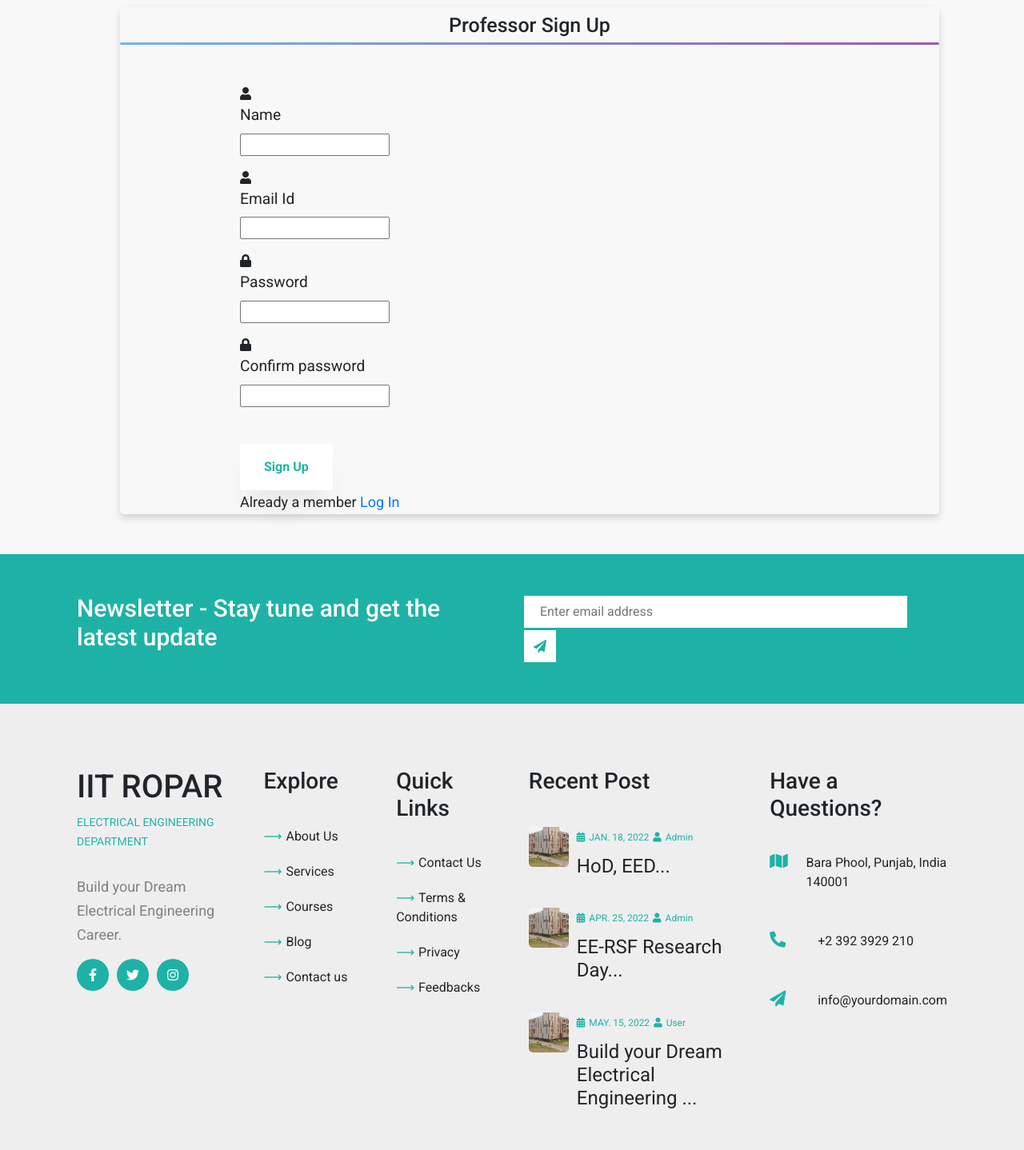
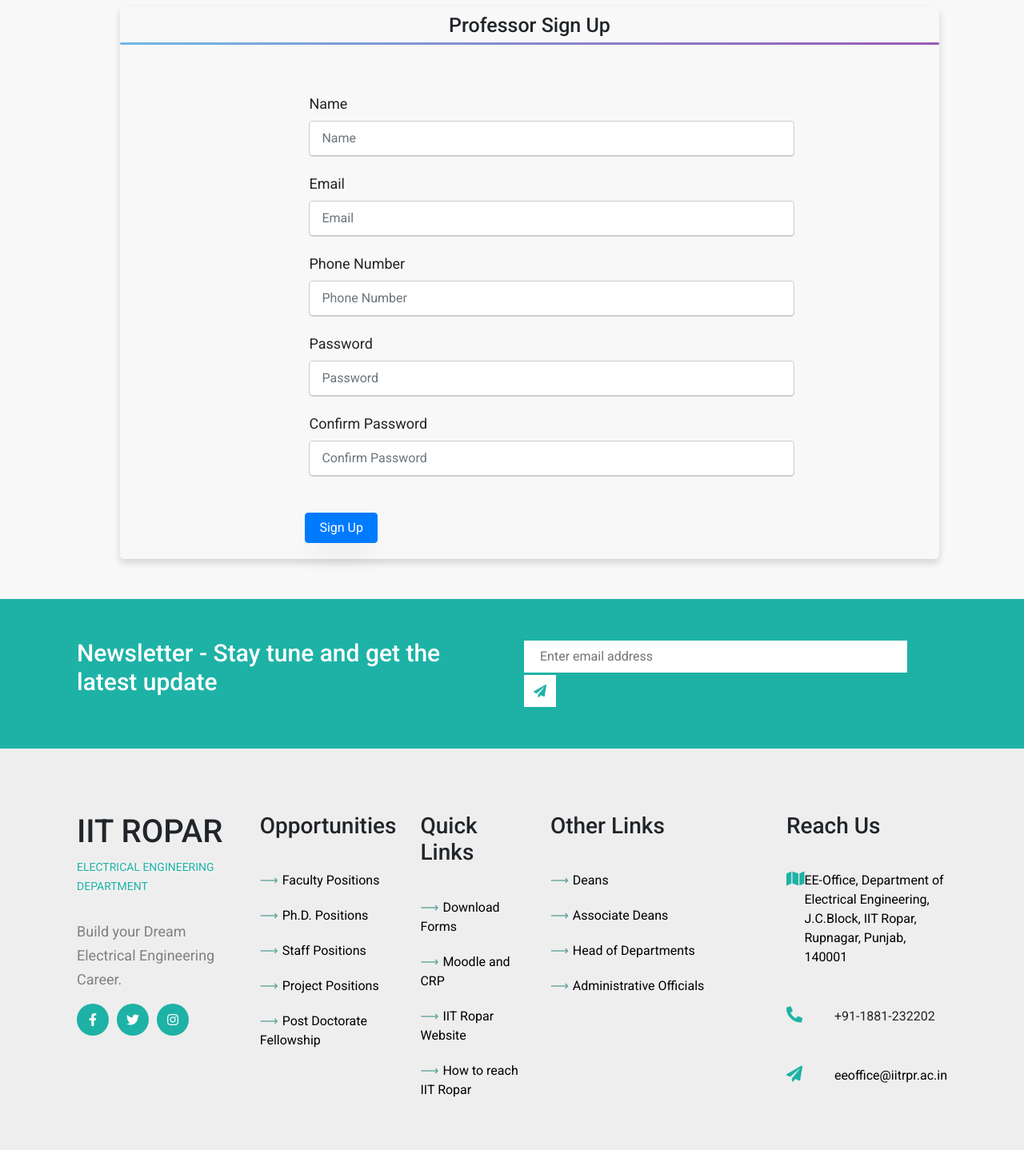
Before and after one commit to RaoJordan/DepartmentSite, a React (Create React App) app: page /signup in a window 1280 px wide. Shown: the part 192-1630 px from the top of the page at 80% size. Built offline with nearby package versions, Linux system fonts and the light colour scheme.

Commit message:
login and signup pages added with footer links updated

```diff
--- a/package.json
+++ b/package.json
@@ -12,6 +12,7 @@
     "@testing-library/react": "^13.2.0",
     "@testing-library/user-event": "^13.5.0",
     "@types/react-router": "^5.1.20",
+    "axios": "^1.5.1",
     "bootstrap": "^5.3.2",
     "google-maps-react": "^2.0.6",
     "material-icons": "^1.10.11",
--- a/src/components/common/footer/Footer.jsx
+++ b/src/components/common/footer/Footer.jsx
@@ -1,99 +1,137 @@
-import React from "react"
-import { blog } from "../../../dummydata"
-import "./footer.css"
+import React from "react";
+import { blog } from "../../../dummydata";
+import "./footer.css";
 
 const Footer = () => {
   return (
     <>
-      <section className='newletter'>
-        <div className='container flexSB'>
-          <div className='left row'>
+      <section className="newletter">
+        <div className="container flexSB">
+          <div className="left row">
             <h1>Newsletter - Stay tune and get the latest update</h1>
             <span></span>
           </div>
-          <div className='right row'>
-            <input type='text' placeholder='Enter email address' />
-            <i className='fa fa-paper-plane'></i>
+          <div className="right row">
+            <input type="text" placeholder="Enter email address" />
+            <i className="fa fa-paper-plane"></i>
           </div>
         </div>
       </section>
       <footer>
-        <div className='container padding'>
-          <div className='box logo'>
+        <div className="container padding">
+          <div className="box logo">
             <h1>IIT ROPAR</h1>
             <span>ELECTRICAL ENGINEERING DEPARTMENT</span>
             <p>Build your Dream Electrical Engineering Career.</p>
 
-            <i className='fab fa-facebook-f icon'></i>
-            <i className='fab fa-twitter icon'></i>
-            <i className='fab fa-instagram icon'></i>
+            <i className="fab fa-facebook-f icon"></i>
+            <i className="fab fa-twitter icon"></i>
+            <i className="fab fa-instagram icon"></i>
           </div>
-          <div className='box link'>
-            <h3>Explore</h3>
+          <div className="box link">
+            <h3>Opportunities</h3>
             <ul>
-              <li>About Us</li>
-              <li>Services</li>
-              <li>Courses</li>
-              <li>Blog</li>
-              <li>Contact us</li>
+              <li>
+                <a className="footerlinks" target="_blank" href="http://www.iitrpr.ac.in/jobs/faculty-positions">
+                  Faculty Positions
+                </a>
+              </li>
+              <li>
+                <a className="footerlinks" target="_blank" href="http://www.iitrpr.ac.in/jobs/project-positions">
+                  Ph.D. Positions
+                </a>
+              </li>
+              <li>
+                <a className="footerlinks" target="_blank" href="http://www.iitrpr.ac.in/staff-positions">
+                  Staff Positions
+                </a>
+              </li>
+              <li>
+                <a className="footerlinks" target="_blank" href="http://www.iitrpr.ac.in/how-apply">
+                  Project Positions
+                </a>
+              </li>
+              <li>
+                <a className="footerlinks" target="_blank" href="http://www.iitrpr.ac.in/institute-post-doctoral-fellowship">
+                  Post Doctorate Fellowship
+                </a>
+              </li>
             </ul>
           </div>
-          <div className='box link'>
+          <div className="box link">
             <h3>Quick Links</h3>
             <ul>
-              <li>Contact Us</li>
-              <li>Terms & Conditions</li>
-              <li>Privacy</li>
-              <li>Feedbacks</li>
+              <li>
+                <a className="footerlinks" target="_blank" href="http://www.iitrpr.ac.in/downloads/forms.html">
+                  Download Forms
+                </a>
+              </li>
+              <li>
+                <a className="footerlinks" target="_blank" href="http://www.iitrpr.ac.in/moodle">Moodle and CRP</a>
+              </li>
+              <li>
+                <a className="footerlinks" target="_blank" href="http://www.iitrpr.ac.in/">IIT Ropar Website</a>
+              </li>
+              <li>
+                <a className="footerlinks" target="_blank" href="https://www.google.co.in/maps/dir/Railway+Station+Rupnagar,%20%20+Ropar,+Punjab/Indian+Institute+of+Technology+Ropar+Transit+Campus/@30.9773189,76.5291587,16z/%20%20am=t/data=!3m1!4b1!4m13!4m12!1m5!1m1!1s0x39055439f7aebbc3:0x232ba8e4a5b48bae!2m2!1d76.5307591!2d30.9791349!1m5!1m1!%20%201s0x0:0x5d16c2617cfdbdb8!2m2!1d76.538868!2d30.9756394">
+                  How to reach IIT Ropar
+                </a>
+              </li>
             </ul>
           </div>
-          <div className='box'>
-            <h3>Recent Post</h3>
-            {blog.slice(0, 3).map((val) => (
-              <div className='items flex'>
-                <div className='img'>
-                  <img src={val.cover} alt='' />
-                </div>
-                <div className='text'>
-                  <span>
-                    <i className='fa fa-calendar-alt'></i>
-                    <label htmlFor=''>{val.date}</label>
-                  </span>
-                  <span>
-                    <i className='fa fa-user'></i>
-                    <label htmlFor=''>{val.type}</label>
-                  </span>
-                  <h4>{val.title.slice(0, 40)}...</h4>
-                </div>
-              </div>
-            ))}
-          </div>
-          <div className='box last'>
-            <h3>Have a Questions?</h3>
+          <div className="box link">
+            <h3>Other Links</h3>
             <ul>
               <li>
-                <i className='fa fa-map'></i>
-                Bara Phool, Punjab, India 140001
+                <a className="footerlinks" target="_blank" href="http://www.iitrpr.ac.in/deans">Deans</a>
               </li>
               <li>
-                <i className='fa fa-phone-alt'></i>
-                +2 392 3929 210
+                <a className="footerlinks" target="_blank" href="http://www.iitrpr.ac.in/associate-deans">
+                  Associate Deans
+                </a>
               </li>
               <li>
-                <i className='fa fa-paper-plane'></i>
-                info@yourdomain.com
+                <a className="footerlinks" target="_blank" href="http://www.iitrpr.ac.in/head-departments">
+                  Head of Departments
+                </a>
+              </li>
+              <li>
+                <a className="footerlinks" target="_blank" href="http://www.iitrpr.ac.in/administrative-officials">
+                  Administrative Officials
+                </a>
+              </li>
+            </ul>
+          </div>
+          <div className="box last">
+            <h3>Reach Us</h3>
+            <ul>
+              <li>
+                <i className="fa fa-map"></i>
+                <a className="footerlinks" target="_blank" href="https://www.google.com/maps/dir/Rupnagar+Old+Bus+Stand,+Chhota+Khera,+Basant+Nagar,+Rupnagar,+Punjab+140001/Indian+institute+of+Technology+Ropar,+Bara+Phool,+Punjab+140001/@30.974903,76.503119,13z/data=!4m14!4m13!1m5!1m1!1s0x3905543310e70e63:0x63397d7938035537!2m2!1d76.5338166!2d30.9669695!1m5!1m1!1s0x390554d4ffffffff:0xb81f1e2708c91100!2m2!1d76.4731998!2d30.9709183!3e0?hl=en">
+                  EE-Office, Department of Electrical Engineering, J.C.Block,
+                  IIT Ropar, Rupnagar, Punjab, 140001
+                </a>
+              </li>
+              <li>
+                <i className="fa fa-phone-alt"></i>
+                +91-1881-232202
+              </li>
+              <li>
+                <i className="fa fa-paper-plane"></i>
+                <a className="footerlinks" target="_blank" href="mailto:eeoffice@iitrpr.ac.in">eeoffice@iitrpr.ac.in</a>
               </li>
             </ul>
           </div>
         </div>
       </footer>
-      <div className='legal'>
+      <div className="legal">
         <p>
-          Copyright ©2022 All rights reserved | This site is made with <i className='fa fa-heart'></i> by Pankaj, Mohit and Yash.
+          Copyright ©2022 All rights reserved | This site is made with{" "}
+          <i className="fa fa-heart"></i> by Pankaj, Mohit and Yash.
         </p>
       </div>
     </>
-  )
-}
+  );
+};
 
-export default Footer
+export default Footer;
--- a/src/components/common/footer/footer.css
+++ b/src/components/common/footer/footer.css
@@ -65,7 +65,7 @@ footer ul li {
 }
 footer .link li::before {
   content: "⟶";
-  color: #1eb2a6;
+  color: #5aa19b;
   margin-right: 5px;
 }
 footer .items {
@@ -98,6 +98,10 @@ footer .last i {
   font-size: 20px;
   color: #1eb2a6;
 }
+footer a.footerlinks{
+  color: black;
+  text-decoration: none;
+}
 .legal {
   text-align: center;
   padding: 50px 0;
--- a/src/components/home/Home.jsx
+++ b/src/components/home/Home.jsx
@@ -16,7 +16,6 @@ const Home = () => {
       <HAbout />
       <Testimonal />
       <Hblog />
-      {/* <Hprice /> */}
     </>
   )
 }
--- a/src/components/login/login.css
+++ b/src/components/login/login.css
@@ -1,6 +1,5 @@
 
 .wrapper{
-    /* display: flex; */
     justify-content: center;
     align-items: center;
     height: 100%;
@@ -42,11 +41,9 @@
         justify-content: center;
         align-items: center;
         height: 100%;
-        /* border: 1px; */
         max-width: 80%;
         margin-top: 10px;
         margin-left: 150px;
         margin-bottom: 50px;
         border-radius: 5px;
-        /* box-shadow: 0 5px 10px rgba(0, 0, 0, 0.15); */
 }
--- a/src/components/login/login.js
+++ b/src/components/login/login.js
@@ -1,31 +1,117 @@
-import React, {useState} from "react";
+import React, { useState, useRef, useEffect } from "react";
 import "./login.css";
+import LoadingIndicator from "../common/LoadingIndicator";
 
 const Login = () => {
+
+  const [formData, setFormData] = useState({});
+  const [formLoading, setFormLoading] = useState(false);
+
+  const formRef = useRef();
+
+  const handleInputChange = (e) => {
+    const { id, value } = e.target;
+    setFormData({
+      ...formData,
+      [id]: value,
+    });
+  };
+
+  const handleSubmit = async (e) => {
+    try {
+      e.preventDefault();
+      let form_data = {};
+      formRef.current.querySelectorAll("input").forEach((input) => {
+        if (input.type == "file") {
+          return;
+        }
+        form_data[input.id] = input.value == "" ? null : input.value;
+      });
+      formRef.current.querySelectorAll("select").forEach((input) => {
+        form_data[input.id] = input.value == "" ? null : input.value;
+      });
+      formRef.current.querySelectorAll("textarea").forEach((input) => {
+        form_data[input.id] = input.value == "" ? null : input.value;
+      });
+
+      // return;
+      setFormLoading(true);
+
+      // return;
+      console.log(form_data, document);
+      // return;
+      const form = new FormData();
+      form.append("data", JSON.stringify(form_data));
+      setFormLoading(false);
+    } catch (error) {
+      console.log(error);
+    }
+  };
+
   return (
     <div className="wrapper">
-      <div className="card-title title-al" >Professor Log In</div>
+      <div className="card-title title-al">Professor Login</div>
       <div className="container-box">
-      <form>
-        <div className="form-group">
-          <div className="form-component">
-            <i className="fa fa-user" aria-hidden="true"></i>
-            <legend htmlFor="email">Email Id</legend>
+        <form
+          ref={formRef}
+          onSubmit={async (e) => {
+            await handleSubmit(e);
+          }}
+        >
+          <div className="container content-al">
+            <div className="user-details-al">
+              <div className="input-box-al">
+                <div className="details-al">
+                  <div className="row-al">
+                    <div className="col-al">
+                      <legend htmlFor="form_email" style={{ fontSize: "18px" }}>
+                        Email
+                      </legend>
+                      <input
+                        required
+                        type="email"
+                        className="form-control"
+                        id="form_email"
+                        onChange={handleInputChange}
+                        placeholder="Email"
+                      />
+                    </div>
+                  </div>
+                  <div className="row-al">
+                    <div className="col-al">
+                      <legend htmlFor="form_password" style={{ fontSize: "18px" }}>
+                        Password
+                      </legend>
+                      <input
+                        required
+                        type="password"
+                        className="form-control"
+                        id="form_password"
+                        onChange={handleInputChange}
+                        placeholder="Password"
+                      />
+                    </div>
+                  </div>
+                  <div className="row-al">
+                    <div>
+                      <button type="submit" className="btn btn-primary btn-block">
+                        {formLoading ? (
+                          <LoadingIndicator color={"white"}></LoadingIndicator>
+                        ) : (
+                          "Login"
+                        )}
+                      </button>
+                    </div>
+                  </div>
+                </div>
+              </div>
+            </div>
           </div>
-          <input type="email" id="email" name="email" required/>
-        </div>
-        <div className="form-group">
-          <div className="form-component">
-            <i className="fa fa-lock" aria-hidden="true"></i>
-            <legend htmlFor="password">Password</legend>
-          </div>
-          <input type="password" id="password" name="password" required/>
-        </div>
-        <button type="submit">Login</button>
-      </form>
-      <p>Don't have an account? <a href="/signup">Sign Up</a></p>
-    </div>
+        </form>
+      </div>
     </div>
   );
 };
+
+
 export default Login;
--- a/src/components/login/signup.js
+++ b/src/components/login/signup.js
@@ -1,49 +1,181 @@
-import React from 'react'
-import "./login.css"
+import React, { useState, useRef, useEffect } from "react";
+import "./login.css";
+import LoadingIndicator from "../common/LoadingIndicator";
+const Signup = () => {
+  const currentUser = {
+    user_id: 1,
+    name: "Yash",
+    mobile: 8889990001,
+    email: "yash@gmail.com",
+  };
+  // const { currentUser } = useAuth();
+  const [document, setDocument] = useState();
+  const [formData, setFormData] = useState({});
+  const [formLoading, setFormLoading] = useState(false);
 
-const Signup = () => {
+  const sigPadRef = useRef();
+  const formRef = useRef();
+
+  const handleInputChange = async (e) => {
+    return;
+  };
+
+  const handleSubmit = async (e) => {
+    try {
+      e.preventDefault();
+      let form_data = {};
+      formRef.current.querySelectorAll("input").forEach((input) => {
+        if (input.type == "file") {
+          return;
+        }
+        form_data[input.id] = input.value == "" ? null : input.value;
+      });
+      formRef.current.querySelectorAll("select").forEach((input) => {
+        form_data[input.id] = input.value == "" ? null : input.value;
+      });
+      formRef.current.querySelectorAll("textarea").forEach((input) => {
+        form_data[input.id] = input.value == "" ? null : input.value;
+      });
+
+      // return;
+      setFormLoading(true);
+
+      // return;
+      console.log(form_data, document);
+      // return;
+      const form = new FormData();
+      form.append("data", JSON.stringify(form_data));
+      setFormLoading(false);
+    } catch (error) {
+      console.log(error);
+    }
+  };
+
   return (
     <div className="wrapper">
-      <div className="card-title title-al" >Professor Sign Up</div>
+      <div className="card-title title-al">Professor Sign Up</div>
       <div className="container-box">
+        <form
+          ref={formRef}
+          onSubmit={async (e) => {
+            await handleSubmit(e);
+          }}
+        >
+          <div className="container content-al">
+            <div className="user-details-al">
+              <div className="input-box-al">
+                <div className="details-al">
+                  <div className="row-al">
+                    <div className="col-al">
+                      <legend htmlFor="form_name" style={{ fontSize: "18px" }}>
+                        Name
+                      </legend>
+                      <input
+                        required
+                        type="text"
+                        className="form-control"
+                        id="form_name"
+                        onChange={(e) => {
+                          handleInputChange(e);
+                        }}
+                        placeholder="Name"
+                      />
+                    </div>
+                  </div>
+                  <div className="row-al">
+                    <div className="col-al">
+                      <legend htmlFor="form_email" style={{ fontSize: "18px" }}>
+                        Email
+                      </legend>
+                      <input
+                        required
+                        type="email"
+                        className="form-control"
+                        id="form_email"
+                        onChange={(e) => {
+                          handleInputChange(e);
+                        }}
+                        placeholder="Email"
+                      />
+                    </div>
+                  </div>
+                  <div className="row-al">
+                  <div className="col-al">
+                      <legend htmlFor="form_phone" style={{ fontSize: "18px" }}>
+                        Phone Number
+                      </legend>
+                      <input
+                        required
+                        type="tel"
+                        className="form-control"
+                        id="form_phone"
+                        onChange={(e) => {
+                          handleInputChange(e);
+                        }}
+                        placeholder="Phone Number"
+                      />
+                    </div>
+                  </div>
 
-      <form>
-        <div className="form-group">
-          <div className="form-component">
-            <i className="fa fa-user" aria-hidden="true"></i>
-            <legend htmlFor="username">Name</legend>
+                  <div className="row-al">
+                  <div className="col-al">
+                      <legend htmlFor="form_password" style={{ fontSize: "18px" }}>
+                        Password
+                      </legend>
+                      <input
+                        required
+                        type="password"
+                        className="form-control"
+                        id="form_password"
+                        onChange={(e) => {
+                          handleInputChange(e);
+                        }}
+                        placeholder="Password"
+                      />
+                    </div>
+                  </div>
+
+                  <div className="row-al">
+                  <div className="col-al">
+                      <legend htmlFor="form_confirm_password" style={{ fontSize: "18px" }}>
+                        Confirm Password
+                      </legend>
+                      <input
+                        required
+                        type="password"
+                        className="form-control"
+                        id="form_confirm_password"
+                        onChange={(e) => {
+                          handleInputChange(e);
+                        }}
+                        placeholder="Confirm Password"
+                      />
+                    </div>
+                  </div>
+
+
+                  <div className="row-al" >
+                    <div>
+                      <button
+                        type="submit"
+                        className="btn btn-primary btn-block"
+                      >
+                        {formLoading ? (
+                          <LoadingIndicator color={"white"}></LoadingIndicator>
+                        ) : (
+                          "Sign Up"
+                        )}
+                      </button>
+                    </div>
+                  </div>
+                </div>
+              </div>
+            </div>
           </div>
-          <input type="text" id="username" name="username" required/>
-        </div>
-        <div className="form-group">
-          <div className="form-component">
-            <i className="fa fa-user" aria-hidden="true"></i>
-            <legend htmlFor="email">Email Id</legend>
-          </div>
-          <input type="email" id="email" name="email" required/>
-        </div>
-        <div className="form-group">
-          <div className="form-component">
-            <i className="fa fa-lock" aria-hidden="true"></i>
-            <legend htmlFor="password">Password</legend>
-          </div>
-          <input type="password" id="password" name="password" required/>
-        </div>
-        <div className="form-group">
-          <div className="form-component">
-            <i className="fa fa-lock" aria-hidden="true"></i>
-            <legend htmlFor="password">Confirm password</legend>
-          </div>
-          <input type="password" id="password" name="password" required/>
-        </div>
-        <button type="submit">Sign Up</button>
+        </form>
+      </div>
+    </div>
+  );
+};
 
-        <p>Already a member <a href='/login'>Log In</a></p>
-      </form>
-
-    </div>
-    </div>
-  )
-}
-
-export default Signup
+export default Signup;
```
Also changed, not shown: 1 other file (tests, documents, lock files or other folders).
